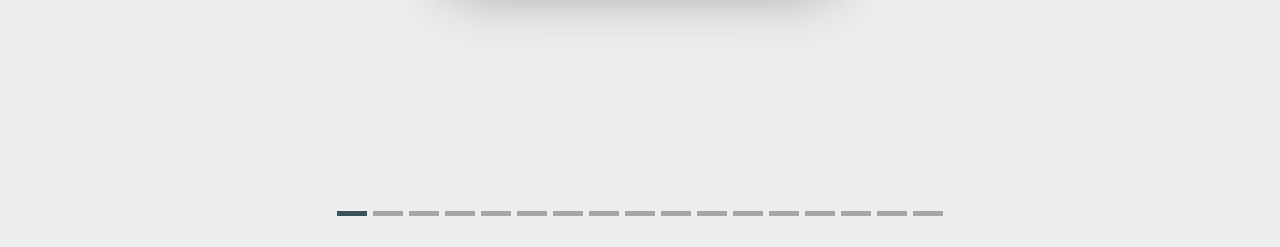
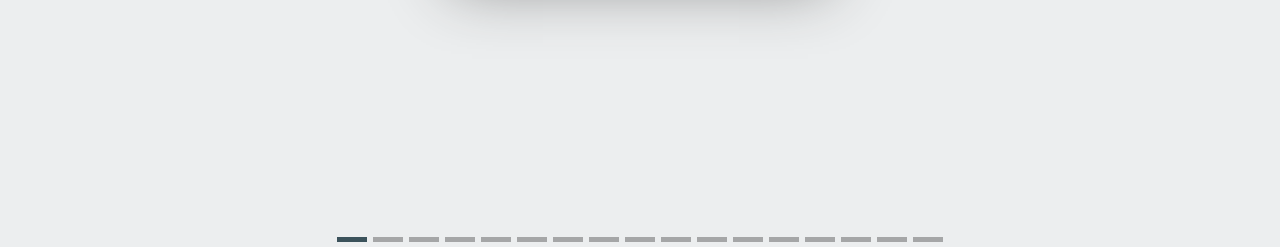
Before and after one commit to edo099919956/project_by_mobilia, a plain HTML site: page oter_slider/slider.html in a window 1280 px wide. Shown: the part 553-800 px from the top of the page. Drawn offline with Linux system fonts and the light colour scheme.

Commit message:
Add files via upload

```diff
--- a/js/script.js
+++ b/js/script.js
@@ -190,8 +190,8 @@ for (let i = 0; i < img_click.length; i++) {
         location.href = 'oter_slider/slider.html'
     }
 }
+
 // loader
-
 window.onload = function() {
     setTimeout(() => {
         document.querySelector(".box").style.display = "none"
--- a/oter_slider/js/slider.js
+++ b/oter_slider/js/slider.js
@@ -535,16 +535,8 @@ ChiefSlider.prototype.refresh = function() {
 };
 
 // loader
-
-// window.onload = function() {
-//     setTimeout(() => {
-//         document.querySelector(".box").style.display = "none"
-//     }, 1500);
-// };
-// loader
-
 window.onload = function() {
     setTimeout(() => {
         document.querySelector(".box").style.display = "none"
-    }, 2000);
+    }, 1000);
 };
--- a/oter_slider/styles/slider.css
+++ b/oter_slider/styles/slider.css
@@ -106,6 +106,7 @@
         justify-content: center;
         padding-left: 0;
         list-style: none;
+        margin: 0;
     }
 
     .slider__indicators li {
@@ -120,7 +121,7 @@
         background-color: rgba(0, 0, 0, 0.3);
         background-clip: padding-box;
         border-top: 15px solid transparent;
-        border-bottom: 15px solid transparent;
+        border-bottom: 5px solid transparent;
     }
 
     .slider__indicators li.active {
```
